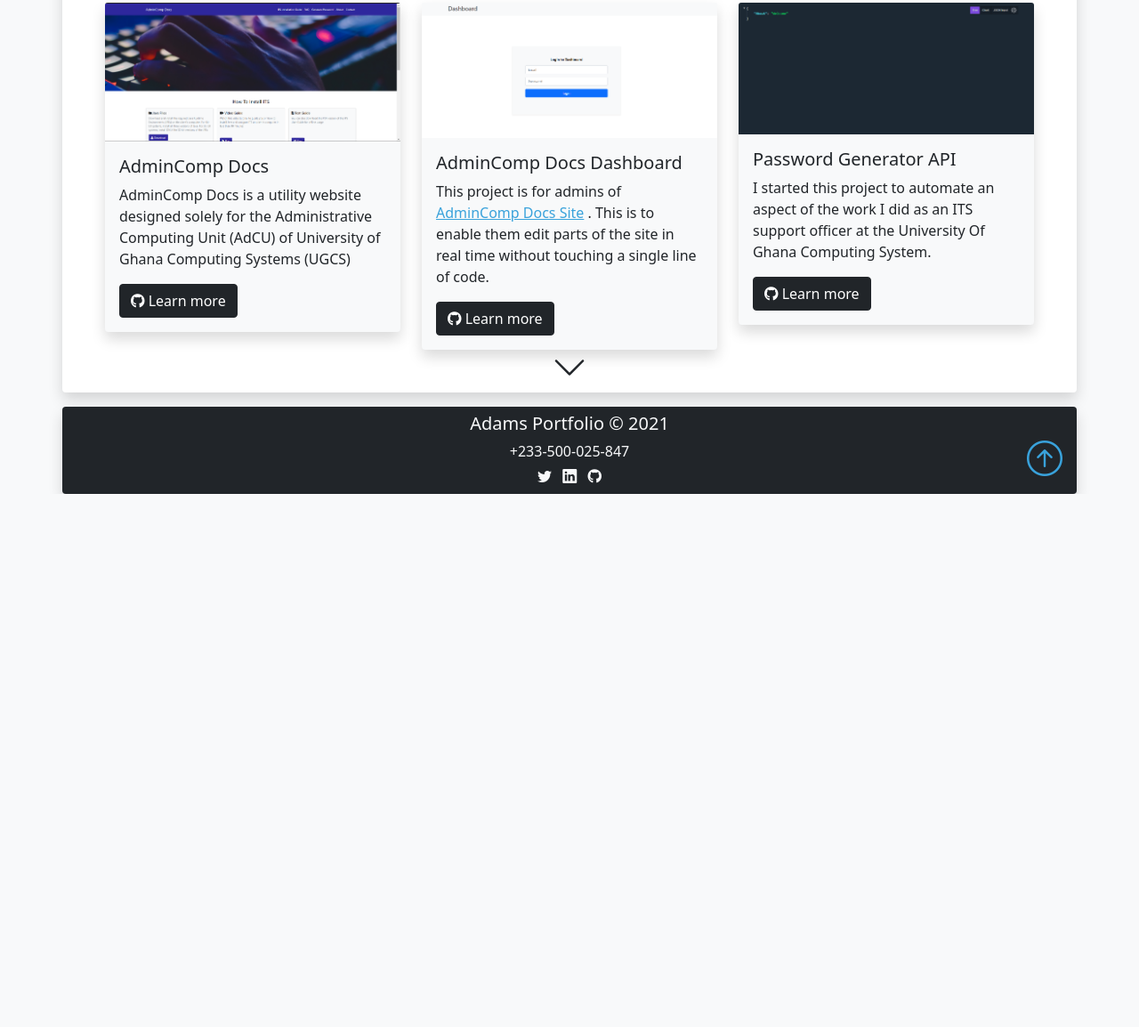
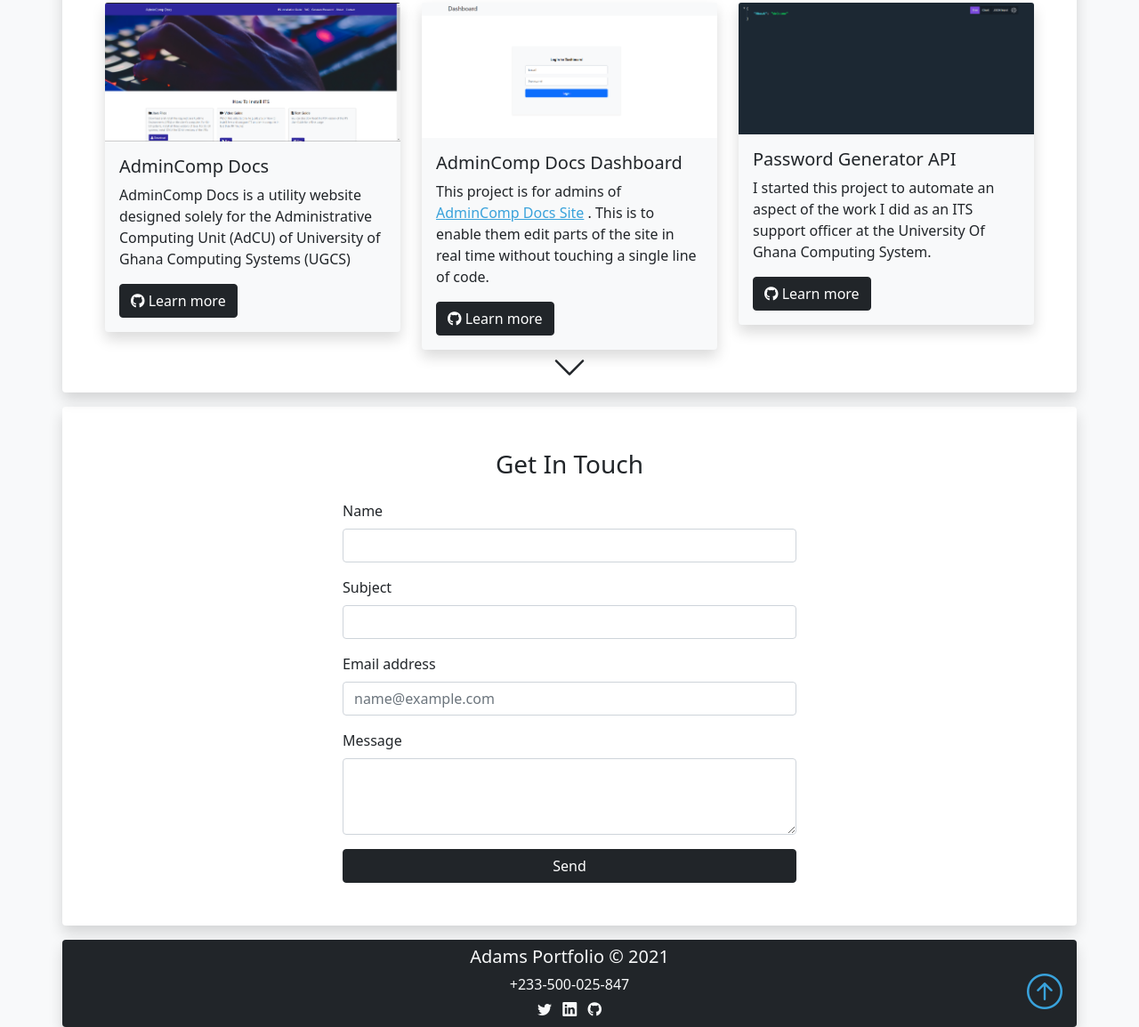
Before and after one commit to moadams847/Adams-Portfolio-Site, a website: page index.html in a window 1280 px wide. Shown: the part 843-1997 px from the top of the page at 89% size. Before the commit the page ends 1398 px from the top, so only its background shows below. Drawn offline with nearby package versions, Linux system fonts and the light colour scheme.

Commit message:
contact section

```diff
--- a/index.html
+++ b/index.html
@@ -124,7 +124,7 @@
     >
       <h3 class="text-center mb-4">Technical Skills</h3>
       <div class="row g-4 justify-content-around align-content-center">
-        <div class="col-md-5">
+        <div class="col-md-5 text-center text-md-start">
           <span class="bg-primary m-1 d-inline-block text-white rounded p-2"
             >HTML</span
           >
@@ -154,7 +154,7 @@
             >Linux</span
           >
         </div>
-        <div class="col-md-5">
+        <div class="col-md-5 text-center text-md-start">
           <span class="bg-primary m-1 d-inline-block text-white rounded p-2"
             >Python</span
           >
@@ -389,6 +389,61 @@
       </div>
     </section>
 
+    <!-- contact -->
+
+    <section class="container mt-3 p-5 bg-white shadow bg-body rounded">
+      <h3 class="text-center mb-4">Get In Touch</h3>
+      <div class="row justify-content-around align-content-center">
+        <div class="col-md-6">
+          <form name="contact" method="POST" data-netlify="true">
+            <div class="mb-3">
+              <label for="exampleFormControlInput1" class="form-label"
+                >Name</label
+              >
+              <input type="text" class="form-control" id="name" name="name" />
+            </div>
+
+            <div class="mb-3">
+              <label for="exampleFormControlInput1" class="form-label"
+                >Subject</label
+              >
+              <input
+                type="text"
+                class="form-control"
+                id="subject"
+                name="subject"
+              />
+            </div>
+
+            <div class="mb-3">
+              <label for="exampleFormControlInput1" class="form-label"
+                >Email address</label
+              >
+              <input
+                type="email"
+                class="form-control"
+                id="email"
+                name="email"
+                placeholder="name@example.com"
+              />
+            </div>
+            <div class="mb-3">
+              <label for="exampleFormControlTextarea1" class="form-label"
+                >Message</label
+              >
+              <textarea
+                class="form-control"
+                id="message"
+                name="message"
+                rows="3"
+              ></textarea>
+            </div>
+            <button type="submit" class="btn btn-dark w-100">Send</button>
+          </form>
+        </div>
+      </div>
+    </section>
+
     <!-- footer -->
 
     <footer
@@ -412,7 +467,7 @@
           ><i class="bi bi-arrow-up-circle h1"></i
         ></a>
 
-        <a href="https://twitter.com/thenexeconomist" target="_blank"
+        <a href="https://twitter.com/moadams847" target="_blank"
           ><i class="bi bi-twitter text-light mx-1"></i
         ></a>
 
```
